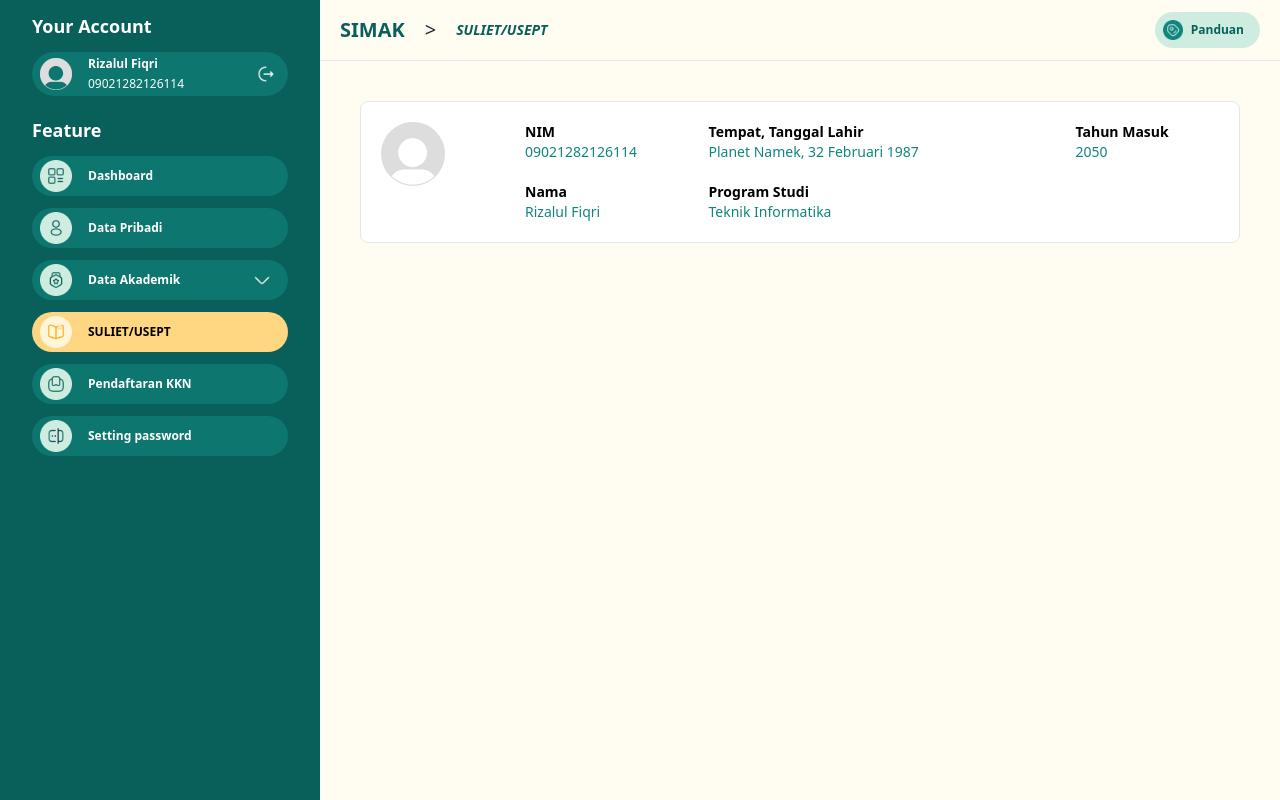
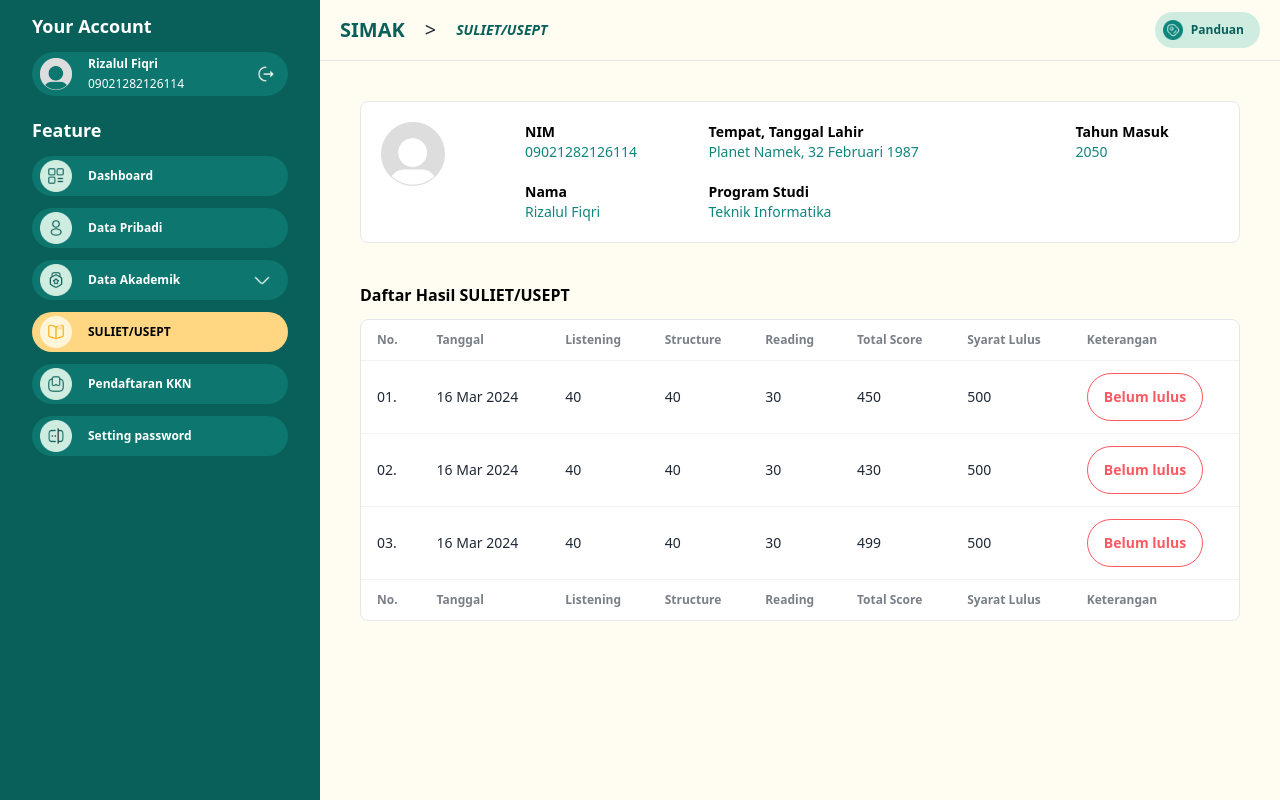
Before and after one commit to TheSwordSlay/simak-unsri-redesign, a Next.js app: page /usept in a window 1280 px wide. Built offline with nearby package versions, Linux system fonts and the light colour scheme.

Commit message:
useRef fix

```diff
--- a/src/app/dashboard/page.jsx
+++ b/src/app/dashboard/page.jsx
@@ -4,7 +4,7 @@ import Sidebar from "@/components/Sidebar";
 import Link from "next/link";
 import Chart from '@/components/Chart';
 import News from "@/components/News";
-export default function dashboard() {
+export default function Dashboard() {
     return(
 
             <main className='bg-base-putih-clr'>
--- a/src/app/data-akademik/khs/page.jsx
+++ b/src/app/data-akademik/khs/page.jsx
@@ -1,7 +1,7 @@
 import Sidebar from "@/components/Sidebar";
 import Link from "next/link";
 
-export default function akademik() {
+export default function Akademik() {
     return(
 
             <main>
--- a/src/app/data-akademik/krs/page.jsx
+++ b/src/app/data-akademik/krs/page.jsx
@@ -1,7 +1,7 @@
 import Sidebar from "@/components/Sidebar";
 import Link from "next/link";
 
-export default function akademik() {
+export default function Akademik() {
     return(
 
             <main>
@@ -22,6 +22,58 @@ export default function akademik() {
                             </Link>
                         </div>
                         <hr className="h-[1px] bg-slate-200" />
+
+                        <div className="mx-5 my-5">
+                            <div className="flex">
+                                <div className="bg-white w-2/3 rounded-lg border flex h-full">
+                                    <img src="/default_prof_pic.png" alt="" className="h-16 my-5 mx-5"/>
+                                    <div class="grid grid-cols-2 gap-5 justify-between my-5 w-full">
+                                        <div>
+                                            <p className="text-black font-bold text-sm">NIM</p>
+                                            <p className="text-hijau-300 text-sm">09021282126114</p>
+                                        </div>
+
+                                        <div >
+                                            <p className="text-black font-bold text-sm">Nama Dosen PA</p>
+                                            <p className="text-hijau-300 text-sm">Andi Sunanda, M.Kom., Ph.D</p>
+                                        </div>
+
+                                        <div>
+                                            <p className="text-black font-bold text-sm">Tahun Akademik</p>
+                                            <p className="text-hijau-300 text-sm">2023/2024 (Semester Genap)</p>
+                                        </div>
+
+                                        <div>
+                                            <p className="text-black font-bold text-sm">NIP Dosen PA</p>
+                                            <p className="text-hijau-300 text-sm">0283923863293648</p>
+                                        </div>
+
+                                        <div>
+                                            <p className="text-black font-bold text-sm">Program Studi</p>
+                                            <p className="text-hijau-300 text-sm">Teknik Informatika</p>
+                                        </div>
+                                    </div>
+                                </div>
+                                <div className="ml-5 w-1/3 flex flex-col">
+                                    <div className="w-full h-[48%] bg-white rounded-lg border flex">
+                                        <img src="/logo-akademik/cetak-kartu.png" alt="" className="h-14 mx-3 my-auto"/>
+                                        <div className="ml-3 my-auto">
+                                            <p className="text-black text-sm font-semibold">Cetak Kartu Rencana Studi</p>
+                                            <p className="text-gray-400 text-sm">Download file word</p>
+                                        </div>
+                                    </div>
+                                    <div className="w-full h-[48%] bg-white rounded-lg border flex mt-auto">
+                                        <img src="/logo-akademik/batas-kalender.png" alt="" className="h-14 mx-3 my-auto"/>
+                                        <div className="ml-3 my-auto">
+                                            <p className="text-black text-sm font-semibold">Batas Isi KRS</p>
+                                            <p className="text-gray-400 text-sm">7 Januari 2024</p>
+                                        </div>
+                                    </div>
+                                </div>
+                            </div>
+                        </div>
+
+
                     </div>
                 </div>
             </main>
--- a/src/app/data-akademik/page.jsx
+++ b/src/app/data-akademik/page.jsx
@@ -1,7 +1,7 @@
 import Sidebar from "@/components/Sidebar";
 import Link from "next/link";
 
-export default function akademik() {
+export default function Akademik() {
     return(
 
             <main>
--- a/src/app/data-akademik/transkrip/page.jsx
+++ b/src/app/data-akademik/transkrip/page.jsx
@@ -1,7 +1,7 @@
 import Sidebar from "@/components/Sidebar";
 import Link from "next/link";
 
-export default function akademik() {
+export default function Akademik() {
     return(
 
             <main>
--- a/src/app/data-pribadi/page.jsx
+++ b/src/app/data-pribadi/page.jsx
@@ -7,7 +7,7 @@ import Sidebar from "@/components/Sidebar";
 import Link from "next/link";
 import { useRef } from "react";
 
-export default function pribadi() {
+export default function Pribadi() {
     const inputFile = useRef(null)
     return(
 
--- a/src/app/kkn/page.jsx
+++ b/src/app/kkn/page.jsx
@@ -1,7 +1,7 @@
 import Sidebar from "@/components/Sidebar";
 import Link from "next/link";
 
-export default function kkn() {
+export default function Kkn() {
     return(
 
             <main>
--- a/src/app/lupa-password/page.jsx
+++ b/src/app/lupa-password/page.jsx
@@ -1,4 +1,4 @@
-export default function lupaPassword() {
+export default function LupaPassword() {
     return(
 
             <main className="flex flex-col h-screen">
--- a/src/app/page.jsx
+++ b/src/app/page.jsx
@@ -3,7 +3,7 @@ import Link from "next/link";
 
 export default function Home() {
   return (
-    <body className="bg-base-putih-clr">
+
     <main>
       <div className="flex max-h-screen">
         <div className="w-1/2 justify-self-center">
@@ -41,6 +41,6 @@ export default function Home() {
         </div>
       </div>
     </main>
-    </body>
+
   );
 }
--- a/src/app/setting-password/page.jsx
+++ b/src/app/setting-password/page.jsx
@@ -1,7 +1,7 @@
 import Sidebar from "@/components/Sidebar";
 import Link from "next/link";
 
-export default function settingPassword() {
+export default function SettingPassword() {
     return(
 
             <main>
--- a/src/app/usept/page.jsx
+++ b/src/app/usept/page.jsx
@@ -1,7 +1,7 @@
 import Sidebar from "@/components/Sidebar";
 import Link from "next/link";
 
-export default function usept() {
+export default function Usept() {
     return(
 
             <main>
@@ -49,6 +49,85 @@ export default function usept() {
                                 </div>
                             </div>
                         </div>
+
+                        <div className="w-11/12 mx-auto">
+                            <p className="text-black font-bold mb-3">Daftar Hasil SULIET/USEPT</p>
+                            <div className="bg-white rounded-lg border flex w-full">
+                                <div className="w-full">
+                                    <table className="table">
+                                        {/* head */}
+                                        <thead>
+                                        <tr>
+                                            <th>
+                                                No.
+                                            </th>
+                                            <th>Tanggal</th>
+                                            <th>Listening</th>
+                                            <th>Structure</th>
+                                            <th>Reading</th>
+                                            <th>Total Score</th>
+                                            <th>Syarat Lulus</th>
+                                            <th>Keterangan</th>
+                                        </tr>
+                                        </thead>
+                                        <tbody>
+                                        {/* row 1 */}
+                                        <tr>
+                                            <td>01.</td>
+                                            <td>16 Mar 2024</td>
+                                            <td>40</td>
+                                            <td>40</td>
+                                            <td>30</td>
+                                            <td>450</td>
+                                            <td>500</td>
+                                            <td><button className="btn btn-outline btn-error rounded-full ">Belum lulus</button></td>
+
+                                        </tr>
+
+                                        <tr>
+                                            <td>02.</td>
+                                            <td>16 Mar 2024</td>
+                                            <td>40</td>
+                                            <td>40</td>
+                                            <td>30</td>
+                                            <td>430</td>
+                                            <td>500</td>
+                                            <td><button className="btn btn-outline btn-error rounded-full ">Belum lulus</button></td>
+
+                                        </tr>
+
+                                        <tr>
+                                            <td>03.</td>
+                                            <td>16 Mar 2024</td>
+                                            <td>40</td>
+                                            <td>40</td>
+                                            <td>30</td>
+                                            <td>499</td>
+                                            <td>500</td>
+                                            <td><button className="btn btn-outline btn-error rounded-full ">Belum lulus</button></td>
+
+                                        </tr>
+                                        </tbody>
+                                        {/* foot */}
+                                        <tfoot>
+                                        <tr>
+                                            <th>
+                                                No.
+                                            </th>
+                                            <th>Tanggal</th>
+                                            <th>Listening</th>
+                                            <th>Structure</th>
+                                            <th>Reading</th>
+                                            <th>Total Score</th>
+                                            <th>Syarat Lulus</th>
+                                            <th>Keterangan</th>
+                                        </tr>
+                                        </tfoot>
+                                    </table>
+                                </div>
+                            </div>
+                        </div>
+
                     </div>
                 </div>
             </main>
```
Also changed, not shown: public/logo-akademik/batas-kalender.png (added), public/logo-akademik/cetak-kartu.png (added).
